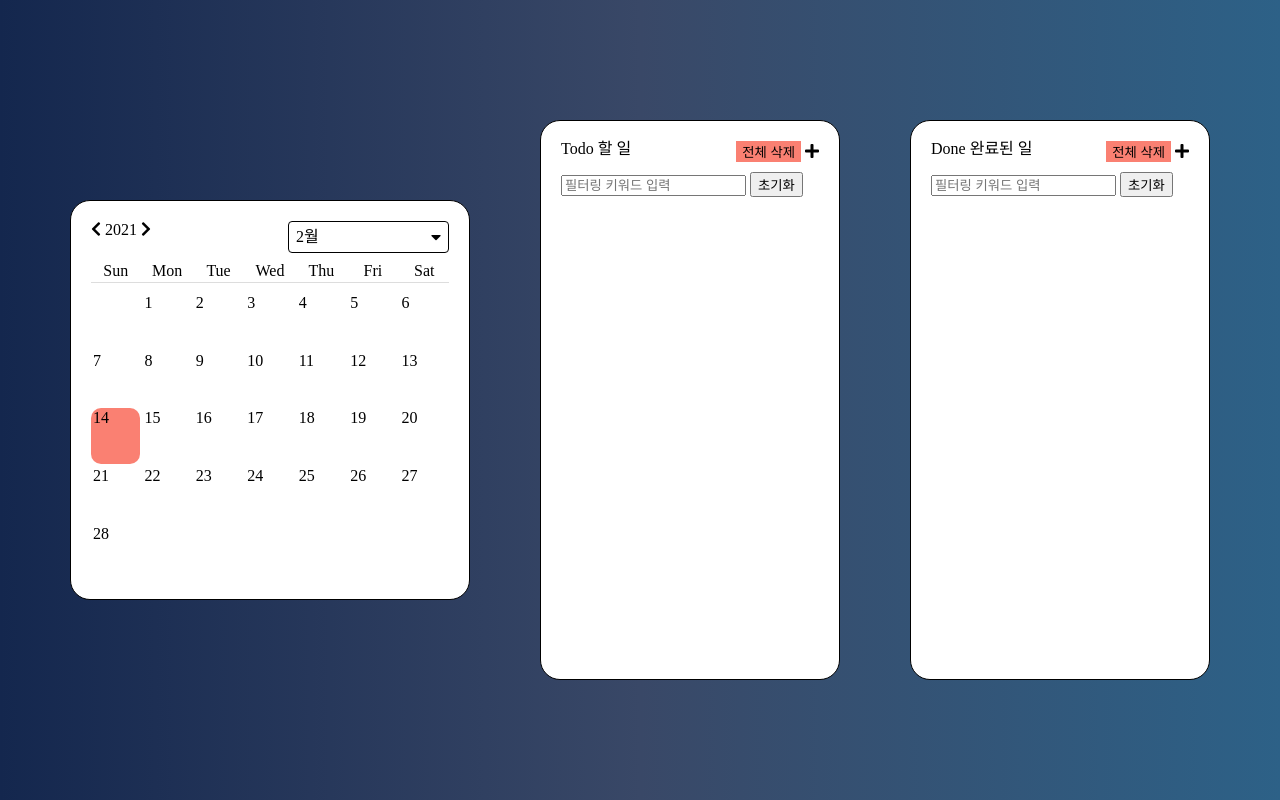
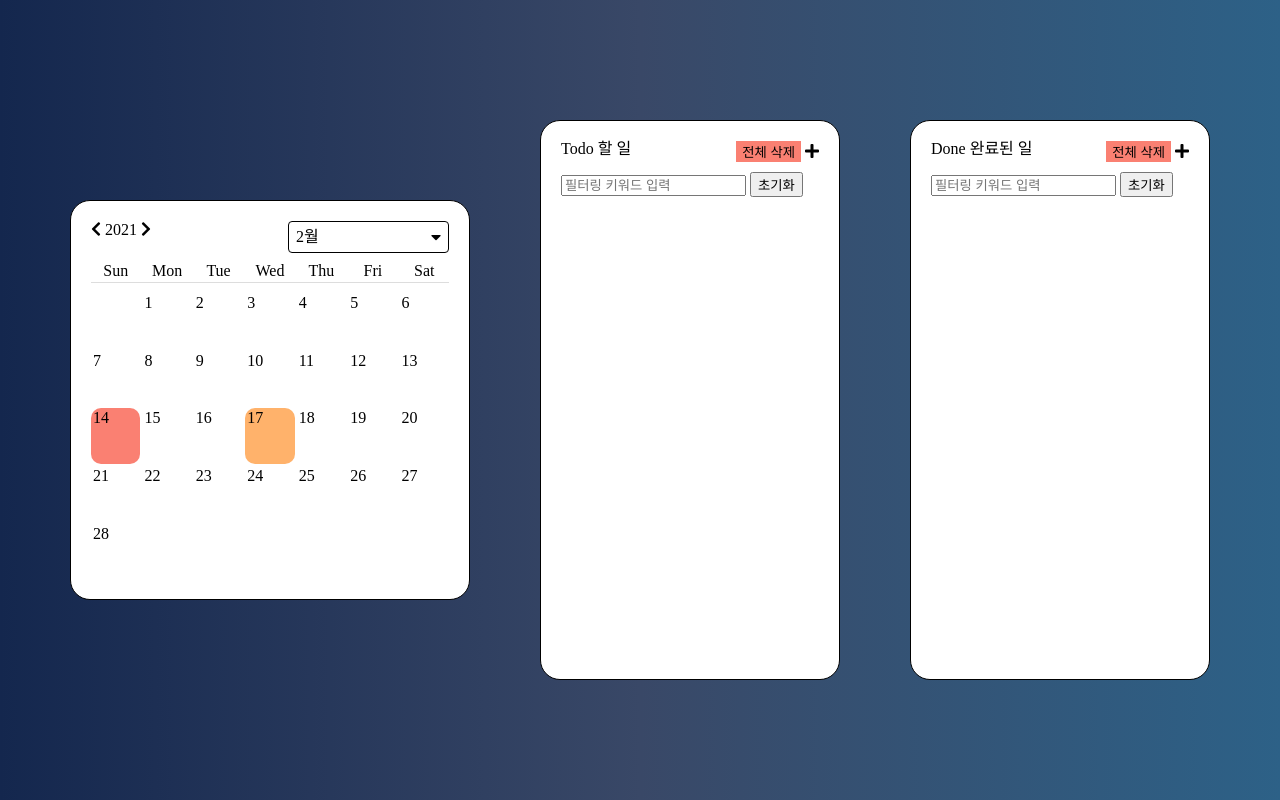
Before and after one commit to haerang94/todolist_event, a plain HTML site: page index.html in a window 1280 px wide. Both pictures are taken after a click on the element 270 px from the left and 436 px from the top of the page. Drawn offline with Linux system fonts and the light colour scheme.

Commit message:
feat: 클릭한 날짜 달력에 표시

```diff
--- a/calendar.css
+++ b/calendar.css
@@ -32,3 +32,9 @@ header {
   background: salmon;
   border-radius: 10px;
 }
+
+.clicked,
+.clicked:hover {
+  background: var(--lightCarrot);
+  border-radius: 10px;
+}
--- a/calendar.js
+++ b/calendar.js
@@ -17,6 +17,7 @@ let month = mm;
 let day;
 let todolistDate = `${yyyy}-${mm}-${dd}`;
 // console.log(todolistDate);
+let clicked;
 const leap = [31, 29, 31, 30, 31, 30, 31, 31, 30, 31, 30, 31];
 const plain = [31, 28, 31, 30, 31, 30, 31, 31, 30, 31, 30, 31];
 
@@ -108,5 +109,10 @@ date.addEventListener("click", (e) => {
     console.log(year, month, day);
     todolistDate = `${year}-${month}-${day}`;
     console.log(todolistDate);
+    if (clicked !== undefined) {
+      clicked.classList.remove("clicked");
+    }
+    clicked = e.target;
+    clicked.classList.add("clicked");
   }
 });
```
